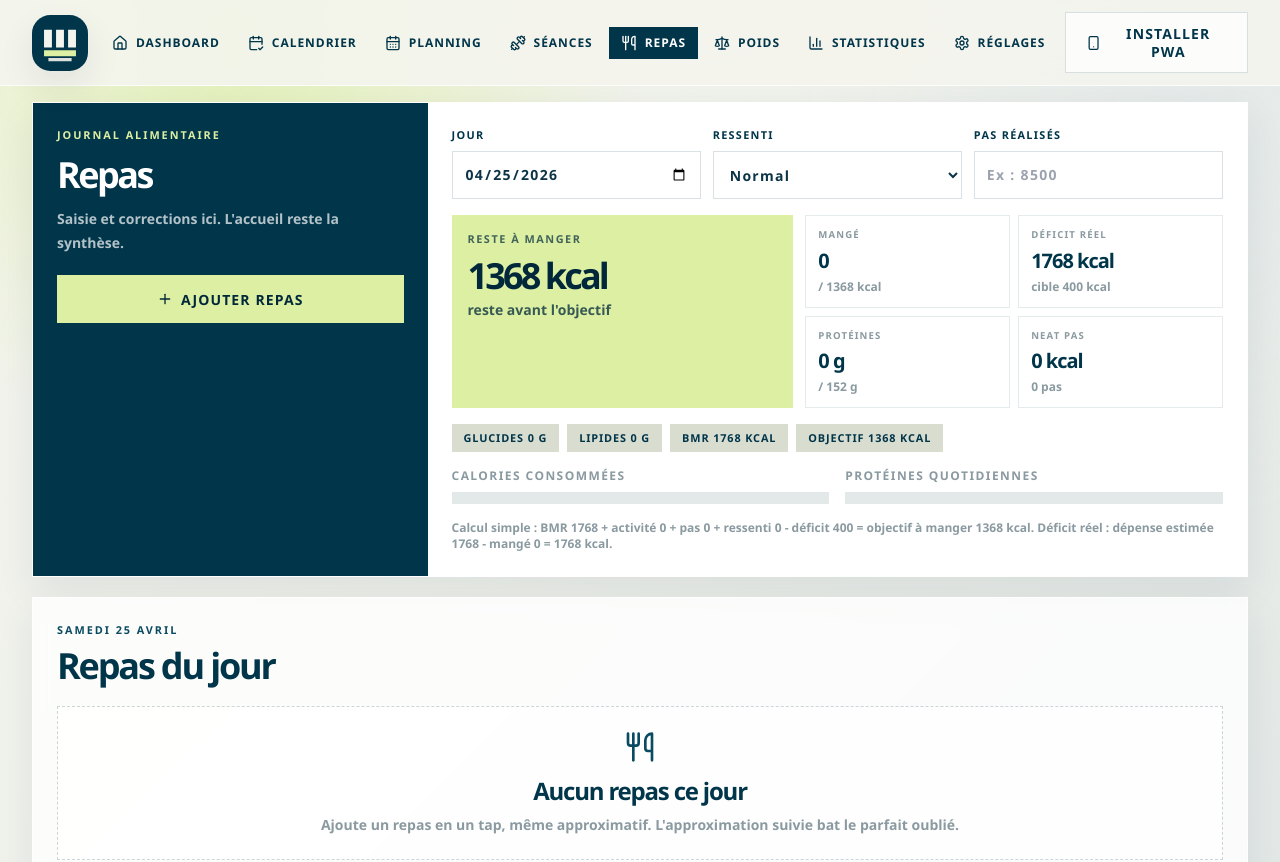
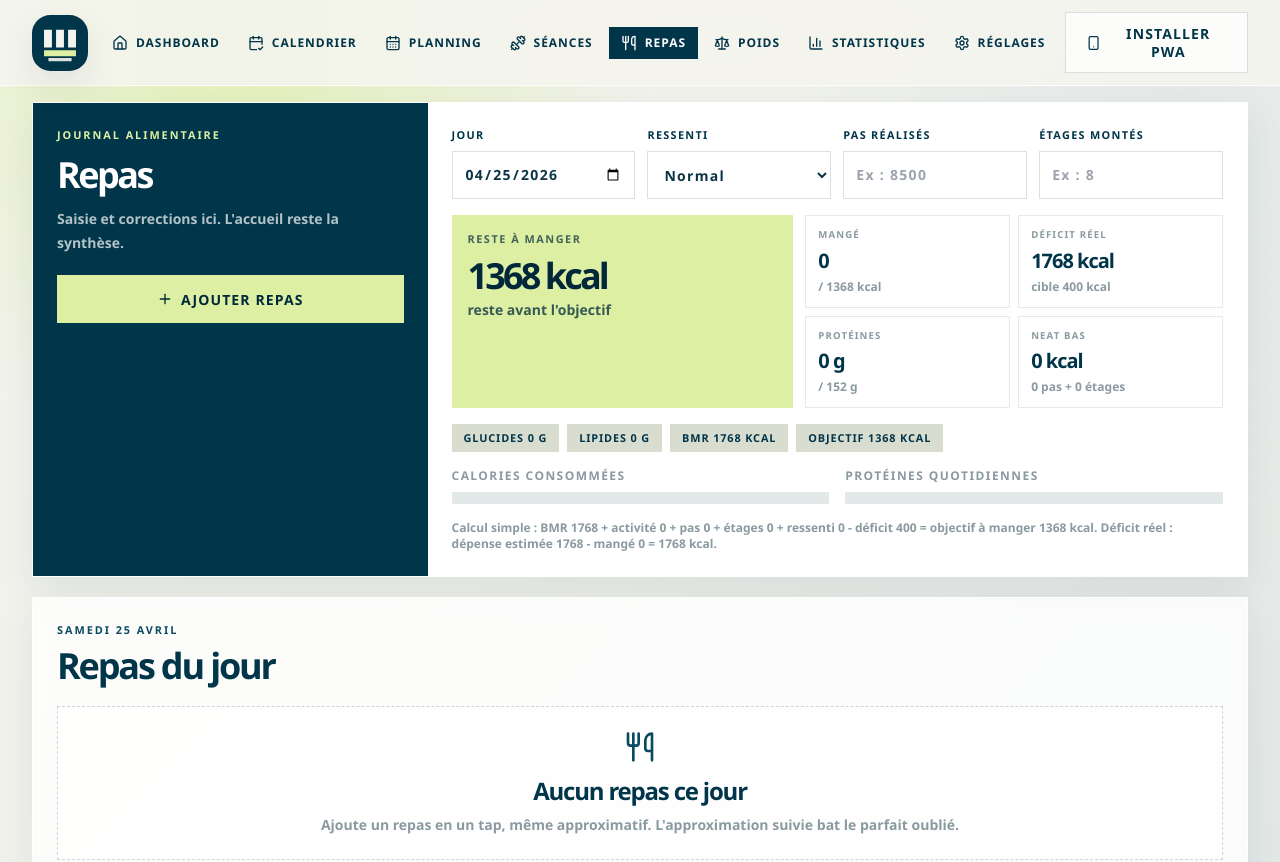
Before and after one commit to lbelhomme-pc/sport-perso, a React (Vite) app: page /meals in a window 1280 px wide. Shown: the top 862 px of the page. Built offline with nearby package versions, Linux system fonts and the light colour scheme.

Commit message:
Add floors to daily NEAT tracking

```diff
--- a/src/hooks/useDailyContext.ts
+++ b/src/hooks/useDailyContext.ts
@@ -7,7 +7,8 @@ export function useDailyContext(date: string) {
   const dailyContext = data.dailyContexts.find((item) => item.date === date) ?? {
     date,
     energyLevel: "normal" as EnergyLevel,
-    steps: 0
+    steps: 0,
+    floors: 0
   };
 
   return {
--- a/src/hooks/useDashboard.ts
+++ b/src/hooks/useDashboard.ts
@@ -27,6 +27,7 @@ export function useDashboard() {
     sessions: todaySessions,
     energyLevel: todayContext?.energyLevel,
     steps: todayContext?.steps,
+    floors: todayContext?.floors,
     bodyWeightKg: calculationWeight
   });
   const remainingCalories = getRemainingCaloriesToTarget(todayMeals, adaptiveCalorieTarget.target);
--- a/src/pages/DashboardPage.tsx
+++ b/src/pages/DashboardPage.tsx
@@ -134,6 +134,7 @@ export default function DashboardPage() {
   const { dailyContext, saveDailyContext } = useDailyContext(dashboard.today);
   const { getHabit, toggleHabit } = useDailyHabits(dashboard.today);
   const steps = dailyContext.steps ?? 0;
+  const floors = dailyContext.floors ?? 0;
   const proteinTarget = getProteinTarget(dashboard.calculationWeight, dashboard.settings.proteinPerKg);
   const weightAgeDays = dashboard.latestWeight
     ? differenceInCalendarDays(parseISO(dashboard.today), parseISO(dashboard.latestWeight.date))
@@ -233,8 +234,8 @@ export default function DashboardPage() {
               <DashboardLink to="/meals" icon={Utensils} label="Repas" hint="Calories, pas, favoris" />
             </div>
             <label className="field-label">
-              Pas du jour
-              <div className="grid gap-2 sm:grid-cols-[minmax(0,1fr)_8rem]">
+              Mouvement du jour
+              <div className="grid gap-2 sm:grid-cols-[minmax(0,1fr)_minmax(0,1fr)_8rem]">
                 <input
                   className="field bg-white text-petrol-800"
                   inputMode="numeric"
@@ -248,6 +249,22 @@ export default function DashboardPage() {
                     })
                   }
                   placeholder="Ex : 8500"
+                  aria-label="Pas du jour"
+                />
+                <input
+                  className="field bg-white text-petrol-800"
+                  inputMode="numeric"
+                  pattern="[0-9]*"
+                  value={floors ? String(floors) : ""}
+                  onChange={(event) =>
+                    saveDailyContext({
+                      ...dailyContext,
+                      date: dashboard.today,
+                      floors: Number(event.target.value.replace(/\D/g, ""))
+                    })
+                  }
+                  placeholder="Étages"
+                  aria-label="Étages du jour"
                 />
                 <div className="border border-petrol-800/10 bg-mist/60 px-3 py-2">
                   <p className="text-[0.6rem] font-black uppercase tracking-[0.12em] text-muted">NEAT</p>
@@ -313,7 +330,7 @@ export default function DashboardPage() {
               <span>{signedCalories(dashboard.adaptiveCalorieTarget.activityFuel)}</span>
             </div>
             <div className="flex items-center justify-between border-b border-petrol-800/10 py-2 text-sm font-bold">
-              <span className="text-muted">Pas + ressenti</span>
+              <span className="text-muted">Mouvement + ressenti</span>
               <span>{signedCalories(dashboard.adaptiveCalorieTarget.neatCalories + dashboard.adaptiveCalorieTarget.feelingFuel)}</span>
             </div>
             <div className="flex items-center justify-between border-b border-petrol-800/10 py-2 text-sm font-bold">
@@ -326,7 +343,7 @@ export default function DashboardPage() {
             </div>
           </div>
           <p className="mt-4 text-xs font-bold leading-5 text-muted">
-            Poids utilisé : {dashboard.calculationWeight} kg. Pas : {steps}. NEAT bas estimé : {dashboard.adaptiveCalorieTarget.neatCalories} kcal.
+            Poids utilisé : {dashboard.calculationWeight} kg. Pas : {steps}. Étages : {floors}. NEAT bas estimé : {dashboard.adaptiveCalorieTarget.neatCalories} kcal.
           </p>
         </SectionCard>
       </section>
--- a/src/pages/MealsPage.tsx
+++ b/src/pages/MealsPage.tsx
@@ -60,6 +60,7 @@ export default function MealsPage() {
     sessions: daySessions,
     energyLevel: dailyContext.energyLevel,
     steps: dailyContext.steps,
+    floors: dailyContext.floors,
     bodyWeightKg: latestWeight
   });
   const dailyDeficit = getDailyDeficit(dayMeals, adaptiveCalorieTarget.maintenanceTarget);
@@ -89,7 +90,7 @@ export default function MealsPage() {
           </div>
 
           <div className="grid gap-4 bg-white p-5 sm:p-6">
-            <div className="grid gap-3 lg:grid-cols-3">
+            <div className="grid gap-3 lg:grid-cols-4">
               <label className="field-label">
                 Jour
                 <input className="field" type="date" value={selectedDate} onChange={(event) => setSelectedDate(event.target.value)} />
@@ -131,6 +132,23 @@ export default function MealsPage() {
                   placeholder="Ex : 8500"
                 />
               </label>
+              <label className="field-label">
+                Étages montés
+                <input
+                  className="field"
+                  inputMode="numeric"
+                  pattern="[0-9]*"
+                  value={dailyContext.floors ? String(dailyContext.floors) : ""}
+                  onChange={(event) =>
+                    saveDailyContext({
+                      ...dailyContext,
+                      date: selectedDate,
+                      floors: Number(event.target.value.replace(/\D/g, ""))
+                    })
+                  }
+                  placeholder="Ex : 8"
+                />
+              </label>
             </div>
 
             <div className="grid gap-3 lg:grid-cols-[0.9fr_1.1fr]">
@@ -146,7 +164,11 @@ export default function MealsPage() {
                 <NutritionStat label="Mangé" value={Math.round(totals.calories)} hint={`/ ${adaptiveCalorieTarget.target} kcal`} />
                 <NutritionStat label="Déficit réel" value={`${dailyDeficit} kcal`} hint={`cible ${settings.targetDailyDeficit} kcal`} />
                 <NutritionStat label="Protéines" value={`${Math.round(totals.protein)} g`} hint={`/ ${proteinTarget} g`} />
-                <NutritionStat label="NEAT pas" value={`${adaptiveCalorieTarget.neatCalories} kcal`} hint={`${dailyContext.steps ?? 0} pas`} />
+                <NutritionStat
+                  label="NEAT bas"
+                  value={`${adaptiveCalorieTarget.neatCalories} kcal`}
+                  hint={`${dailyContext.steps ?? 0} pas + ${dailyContext.floors ?? 0} étages`}
+                />
               </div>
             </div>
 
@@ -163,7 +185,7 @@ export default function MealsPage() {
             </div>
             <p className="text-xs font-bold text-muted">
               Calcul simple : BMR {adaptiveCalorieTarget.base} + activité {adaptiveCalorieTarget.activityFuel} + pas{" "}
-              {adaptiveCalorieTarget.neatCalories} + ressenti {adaptiveCalorieTarget.feelingFuel} - déficit{" "}
+              {adaptiveCalorieTarget.stepsNeatCalories} + étages {adaptiveCalorieTarget.floorsNeatCalories} + ressenti {adaptiveCalorieTarget.feelingFuel} - déficit{" "}
               {adaptiveCalorieTarget.targetDeficit} = objectif à manger {adaptiveCalorieTarget.target} kcal. Déficit réel : dépense estimée{" "}
               {adaptiveCalorieTarget.maintenanceTarget} - mangé {Math.round(totals.calories)} = {dailyDeficit} kcal.
             </p>
--- a/src/services/storageService.ts
+++ b/src/services/storageService.ts
@@ -134,6 +134,7 @@ const dailyContextSchema = z.object({
   date: z.string(),
   energyLevel: z.enum(["fatigue", "normal", "strong"]).default("normal"),
   steps: z.coerce.number().nonnegative().default(0),
+  floors: z.coerce.number().nonnegative().default(0),
   updatedAt: z.string().optional()
 });
 
--- a/src/types/index.ts
+++ b/src/types/index.ts
@@ -24,6 +24,7 @@ export type DailyContext = {
   date: string;
   energyLevel: EnergyLevel;
   steps?: number;
+  floors?: number;
   updatedAt?: string;
 };
 
--- a/src/utils/calories.ts
+++ b/src/utils/calories.ts
@@ -35,6 +35,16 @@ export function estimateNeatCaloriesFromSteps(steps: number, bodyWeightKg: numbe
   const safeSteps = Math.max(0, steps);
   const safeWeight = Math.max(1, bodyWeightKg);
   return Math.round(safeSteps * safeWeight * 0.0004);
+}
+
+export function estimateNeatCaloriesFromFloors(floors: number, bodyWeightKg: number): number {
+  const safeFloors = Math.max(0, floors);
+  const safeWeight = Math.max(1, bodyWeightKg);
+  return Math.round(safeFloors * safeWeight * 0.02);
+}
+
+export function estimateNeatCalories(steps: number, floors: number, bodyWeightKg: number): number {
+  return estimateNeatCaloriesFromSteps(steps, bodyWeightKg) + estimateNeatCaloriesFromFloors(floors, bodyWeightKg);
 }
 
 export function estimateCaloriesFromSession(type: CompletedSession["type"], durationMin: number): number {
@@ -77,6 +87,7 @@ export function getAdaptiveDailyCalorieTarget(args: {
   sessions?: CompletedSession[];
   energyLevel?: EnergyLevel;
   steps?: number;
+  floors?: number;
   bodyWeightKg?: number;
 }) {
   const sportCalories = getSportCalories(args.sessions ?? []);
@@ -86,7 +97,9 @@ export function getAdaptiveDailyCalorieTarget(args: {
   const feelingFuel = energyFuelAdjustment[energyLevel];
   const bodyWeightKg = args.bodyWeightKg ?? args.settings.defaultBodyWeight;
   const basalMetabolicRate = calculateBasalMetabolicRate(args.settings, bodyWeightKg);
-  const neatCalories = estimateNeatCaloriesFromSteps(args.steps ?? 0, bodyWeightKg);
+  const stepsNeatCalories = estimateNeatCaloriesFromSteps(args.steps ?? 0, bodyWeightKg);
+  const floorsNeatCalories = estimateNeatCaloriesFromFloors(args.floors ?? 0, bodyWeightKg);
+  const neatCalories = stepsNeatCalories + floorsNeatCalories;
   const maintenanceTarget = basalMetabolicRate + activityFuel + feelingFuel + neatCalories;
   const targetDeficit = args.settings.targetDailyDeficit;
   const target = maintenanceTarget - targetDeficit;
@@ -104,9 +117,11 @@ export function getAdaptiveDailyCalorieTarget(args: {
     target,
     activityFuel,
     feelingFuel,
+    stepsNeatCalories,
+    floorsNeatCalories,
     neatCalories,
     activityLabel,
     feelingLabel: energyLabels[energyLevel],
-    shortReason: `Métabolisme basal ${basalMetabolicRate} kcal + activité ${activityFuel} + pas ${neatCalories} + ressenti ${feelingFuel} - déficit ${targetDeficit} = objectif ${target} kcal`
+    shortReason: `Métabolisme basal ${basalMetabolicRate} kcal + activité ${activityFuel} + pas ${stepsNeatCalories} + étages ${floorsNeatCalories} + ressenti ${feelingFuel} - déficit ${targetDeficit} = objectif ${target} kcal`
   };
 }
```
Also changed, not shown: src/pages/StatsPage.tsx (+14 -4 lines).
